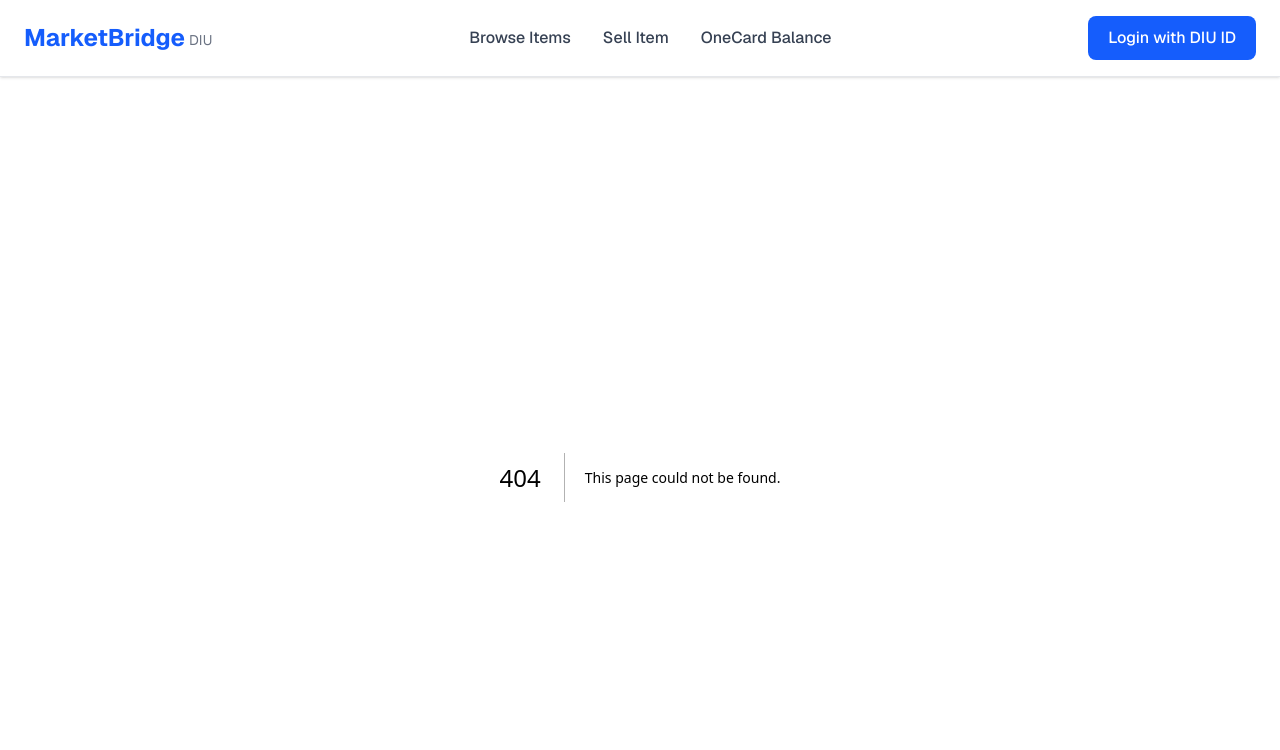
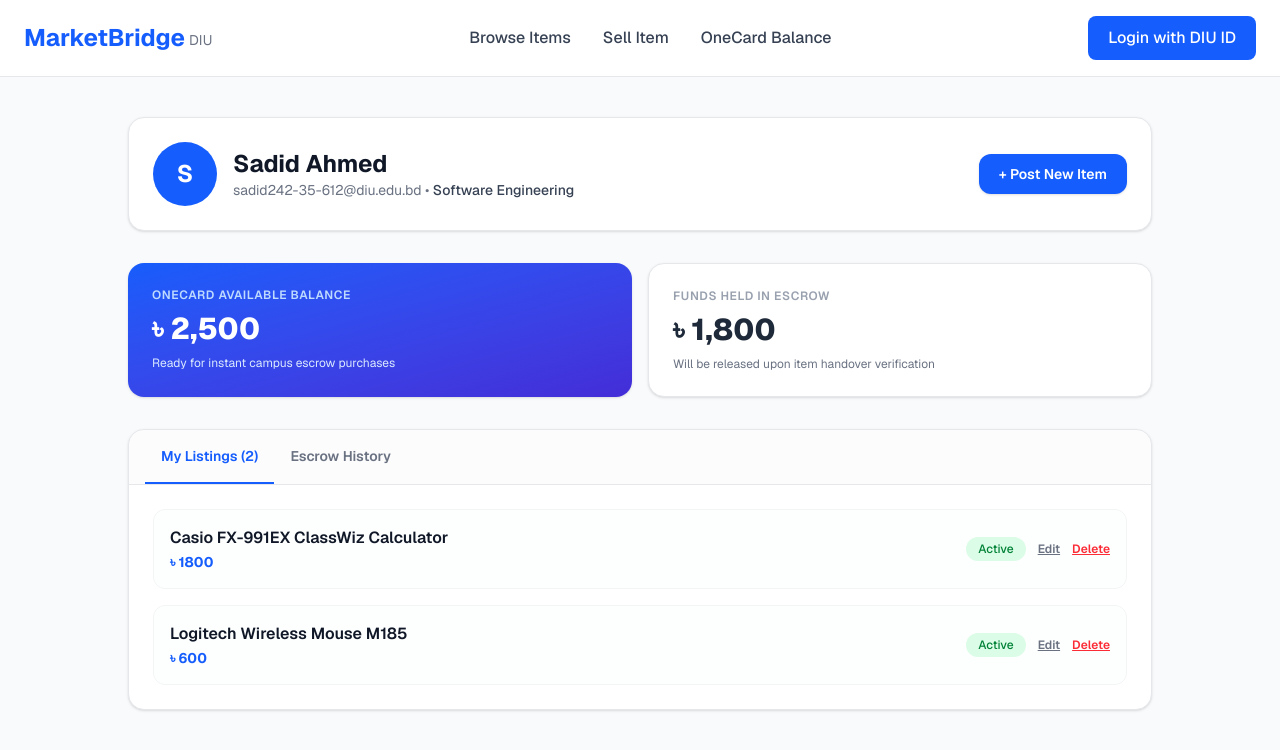
Before and after one commit to sadid466/marketbridge-student-hub, a Next.js app: page /dashboard in a window 1280 px wide. Before the commit this address had no page. Shown: the top 750 px of the page. Built offline with nearby package versions, Linux system fonts and the light colour scheme.

Commit message:
Add Student Dashboard with OneCard balance and escrow history

```diff
--- /dev/null
+++ b/app/dashboard/page.js
@@ -0,0 +1,182 @@
+'use client';
+
+import { useState } from 'react';
+import Link from 'next/link';
+
+// Mock user data for prototyping
+const MOCK_USER = {
+  name: 'Sadid Ahmed',
+  email: 'sadid242-35-612@diu.edu.bd',
+  department: 'Software Engineering',
+  oneCardBalance: 2500,
+  escrowInHold: 1800,
+};
+
+const MOCK_MY_LISTINGS = [
+  {
+    id: '1',
+    title: 'Casio FX-991EX ClassWiz Calculator',
+    price: 1800,
+    status: 'Active',
+    views: 24,
+  },
+  {
+    id: '4',
+    title: 'Logitech Wireless Mouse M185',
+    price: 600,
+    status: 'Active',
+    views: 12,
+  },
+];
+
+const MOCK_TRANSACTIONS = [
+  {
+    id: 'TX-1092',
+    item: 'Data Structures & Algorithms Textbook',
+    amount: 350,
+    type: 'Bought',
+    status: 'Escrow Held (Pending Pickup)',
+    date: 'Jul 28, 2026',
+  },
+  {
+    id: 'TX-1044',
+    item: 'DIU Varsity Jacket',
+    amount: 900,
+    type: 'Sold',
+    status: 'Completed',
+    date: 'Jul 20, 2026',
+  },
+];
+
+export default function DashboardPage() {
+  const [activeTab, setActiveTab] = useState('listings');
+
+  return (
+    <main className="min-h-screen bg-gray-50 py-10 px-4 md:px-8">
+      <div className="max-w-5xl mx-auto space-y-8">
+
+        {/* Profile Header */}
+        <div className="bg-white p-6 rounded-2xl border border-gray-200 shadow-sm flex flex-col md:flex-row items-start md:items-center justify-between gap-6">
+          <div className="flex items-center gap-4">
+            <div className="w-16 h-16 rounded-full bg-blue-600 text-white font-bold text-2xl flex items-center justify-center">
+              {MOCK_USER.name.charAt(0)}
+            </div>
+            <div>
+              <h1 className="text-2xl font-bold text-gray-900">{MOCK_USER.name}</h1>
+              <p className="text-sm text-gray-500">{MOCK_USER.email} • <span className="font-medium text-gray-700">{MOCK_USER.department}</span></p>
+            </div>
+          </div>
+
+          <Link
+            href="/sell"
+            className="w-full md:w-auto px-5 py-2.5 bg-blue-600 hover:bg-blue-700 text-white font-semibold rounded-xl text-sm transition text-center shadow-sm"
+          >
+            + Post New Item
+          </Link>
+        </div>
+
+        {/* OneCard Escrow Summary Cards */}
+        <div className="grid grid-cols-1 md:grid-cols-2 gap-4">
+          <div className="bg-linear-to-br from-blue-600 to-indigo-700 text-white p-6 rounded-2xl shadow-sm">
+            <p className="text-xs font-semibold uppercase tracking-wider text-blue-200">
+              OneCard Available Balance
+            </p>
+            <h2 className="text-3xl font-extrabold mt-2">৳ {MOCK_USER.oneCardBalance.toLocaleString()}</h2>
+            <p className="text-xs text-blue-100 mt-2">Ready for instant campus escrow purchases</p>
+          </div>
+
+          <div className="bg-white p-6 rounded-2xl border border-gray-200 shadow-sm">
+            <p className="text-xs font-semibold uppercase tracking-wider text-gray-400">
+              Funds Held in Escrow
+            </p>
+            <h2 className="text-3xl font-extrabold text-gray-800 mt-2">৳ {MOCK_USER.escrowInHold.toLocaleString()}</h2>
+            <p className="text-xs text-gray-500 mt-2">Will be released upon item handover verification</p>
+          </div>
+        </div>
+
+        {/* Tabs section */}
+        <div className="bg-white rounded-2xl border border-gray-200 shadow-sm overflow-hidden">
+          <div className="flex border-b border-gray-200 bg-gray-50/50 px-4">
+            <button
+              onClick={() => setActiveTab('listings')}
+              className={`py-4 px-4 text-sm font-semibold border-b-2 transition ${
+                activeTab === 'listings'
+                  ? 'border-blue-600 text-blue-600'
+                  : 'border-transparent text-gray-500 hover:text-gray-700'
+              }`}
+            >
+              My Listings ({MOCK_MY_LISTINGS.length})
+            </button>
+            <button
+              onClick={() => setActiveTab('transactions')}
+              className={`py-4 px-4 text-sm font-semibold border-b-2 transition ${
+                activeTab === 'transactions'
+                  ? 'border-blue-600 text-blue-600'
+                  : 'border-transparent text-gray-500 hover:text-gray-700'
+              }`}
+            >
+              Escrow History
+            </button>
+          </div>
+
+          <div className="p-6">
+            {/* TAB 1: My Listings */}
+            {activeTab === 'listings' && (
+              <div className="space-y-4">
+                {MOCK_MY_LISTINGS.map((item) => (
+                  <div
+                    key={item.id}
+                    className="flex flex-col sm:flex-row sm:items-center justify-between p-4 border border-gray-100 rounded-xl hover:border-gray-200 transition gap-4 bg-gray-50/30"
+                  >
+                    <div>
+                      <h3 className="font-semibold text-gray-900">{item.title}</h3>
+                      <p className="text-sm font-bold text-blue-600 mt-0.5">৳ {item.price}</p>
+                    </div>
+                    <div className="flex items-center gap-3">
+                      <span className="px-3 py-1 bg-green-100 text-green-700 font-medium text-xs rounded-full">
+                        {item.status}
+                      </span>
+                      <button className="text-xs font-semibold text-gray-500 hover:text-gray-700 underline">
+                        Edit
+                      </button>
+                      <button className="text-xs font-semibold text-red-500 hover:text-red-700 underline">
+                        Delete
+                      </button>
+                    </div>
+                  </div>
+                ))}
+              </div>
+            )}
+
+            {/* TAB 2: Escrow History */}
+            {activeTab === 'transactions' && (
+              <div className="space-y-4">
+                {MOCK_TRANSACTIONS.map((tx) => (
+                  <div
+                    key={tx.id}
+                    className="flex flex-col sm:flex-row sm:items-center justify-between p-4 border border-gray-100 rounded-xl bg-gray-50/30 gap-4"
+                  >
+                    <div>
+                      <div className="flex items-center gap-2">
+                        <span className={`text-xs font-bold px-2 py-0.5 rounded ${tx.type === 'Bought' ? 'bg-blue-100 text-blue-700' : 'bg-purple-100 text-purple-700'}`}>
+                          {tx.type}
+                        </span>
+                        <h3 className="font-semibold text-gray-900 text-sm">{tx.item}</h3>
+                      </div>
+                      <p className="text-xs text-gray-400 mt-1">{tx.id} • {tx.date}</p>
+                    </div>
+                    <div className="sm:text-right">
+                      <p className="font-bold text-gray-900">৳ {tx.amount}</p>
+                      <p className="text-xs font-medium text-amber-600 mt-0.5">{tx.status}</p>
+                    </div>
+                  </div>
+                ))}
+              </div>
+            )}
+          </div>
+        </div>
+
+      </div>
+    </main>
+  );
+}
```
